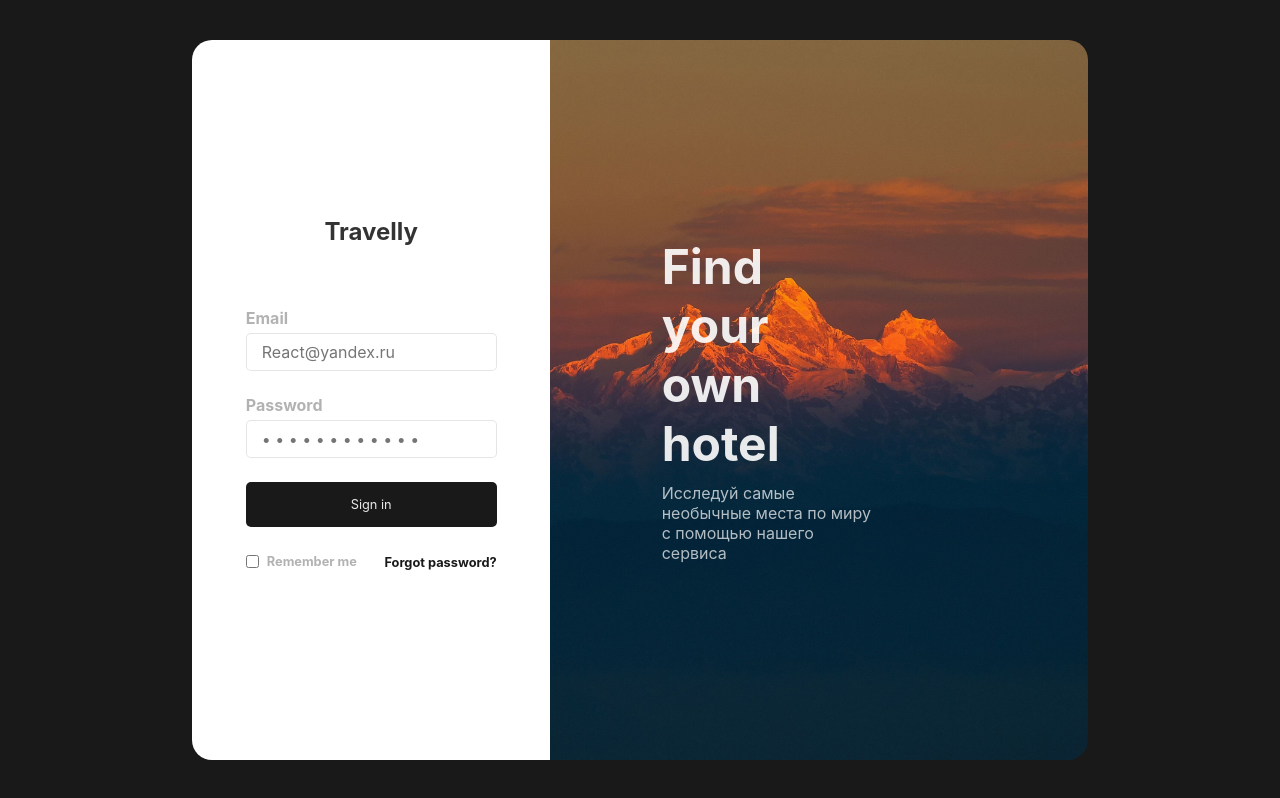
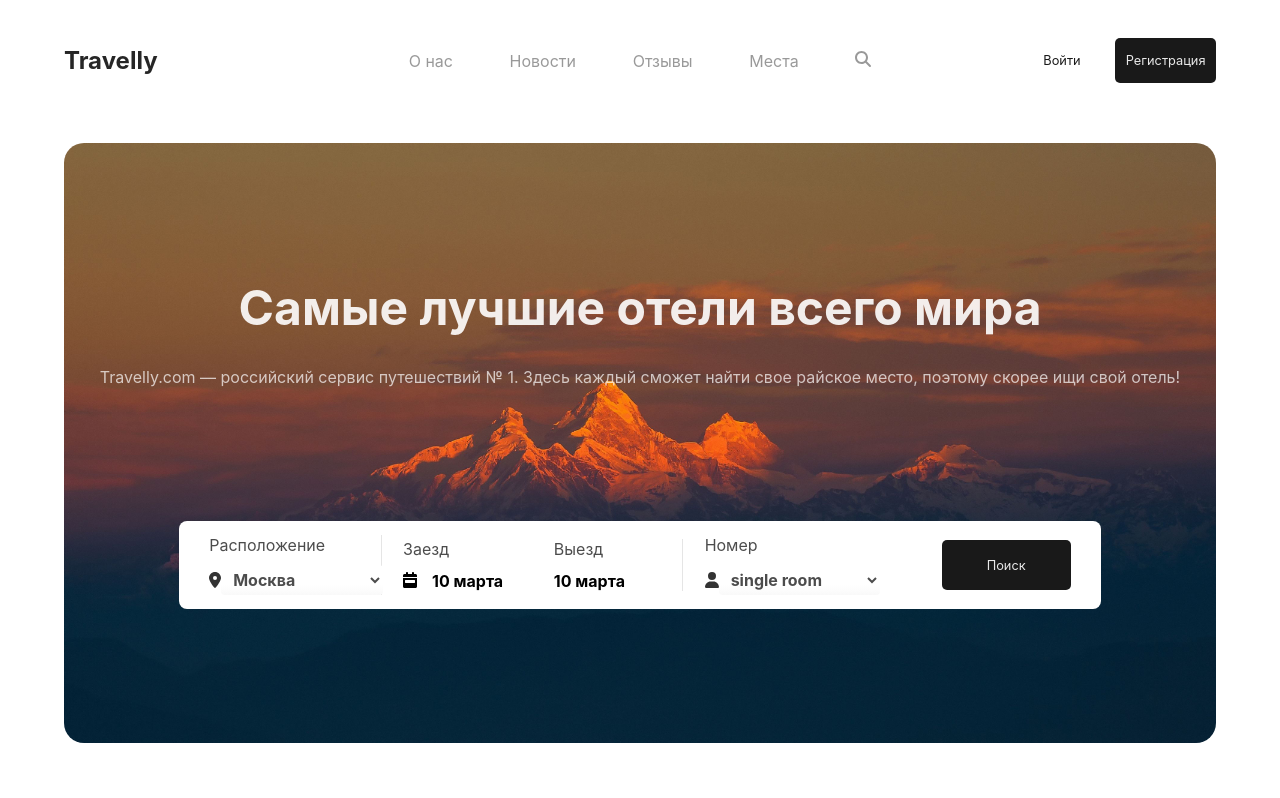
Before and after one commit to StellarLay/react-booking, a React (Create React App) app: page / in a window 1280 px wide. Built offline with nearby package versions, Linux system fonts and the light colour scheme; the HTML template or start-up script is replaced by a standard one.

Commit message:
Complete HeadBooking component

```diff
--- a/src/App.tsx
+++ b/src/App.tsx
@@ -9,7 +9,7 @@ function App() {
     setIsLogin(value);
   };
 
-  if (isLogin) {
+  if (!isLogin) {
     return (
       <div className='homeApp'>
         <Home />
--- a/src/components/Login.tsx
+++ b/src/components/Login.tsx
@@ -2,6 +2,7 @@ import React, { useState, useEffect } from 'react';
 import './css/common.css';
 import './css/login.css';
 import { ThreeDots } from 'react-loader-spinner';
+import SignBtn from './elements/SignBtn';
 // import { IUserProps } from '../types/types';
 
 type IUserProps = {
@@ -13,6 +14,12 @@ const Login = (props: IUserProps) => {
   const [isLogin, setIsLogin] = useState(false);
   const [isLoader, setIsLoader] = useState(false);
 
+  // User
+  const user = {
+    email: 'stellarlay@yandex.ru',
+    password: '12345',
+  };
+
   // Обработчик формы
   const LoginSubmit = (e: React.SyntheticEvent) => {
     e.preventDefault();
@@ -22,7 +29,10 @@ const Login = (props: IUserProps) => {
       password: { value: string };
     };
 
-    if (target.email.value !== '' && target.password.value !== '') {
+    if (
+      target.email.value === user.email &&
+      target.password.value === user.password
+    ) {
       setIsLogin(true);
       setIsLoader(true);
     } else {
@@ -36,7 +46,7 @@ const Login = (props: IUserProps) => {
     let timer = setTimeout(() => {
       setIsLoader(false);
       props.getUserStatus(isLogin);
-    }, 5000);
+    }, 3000);
 
     return () => {
       clearTimeout(timer);
@@ -67,9 +77,7 @@ const Login = (props: IUserProps) => {
             />
           </div>
           {!isLoader ? (
-            <button type='submit' className='login-form__submit-btn'>
-              Sign in
-            </button>
+            <SignBtn className='sign__submit-btn__dark' value='Sign in' />
           ) : (
             <div className='loader'>
               <ThreeDots
--- a/src/components/css/common.css
+++ b/src/components/css/common.css
@@ -23,3 +23,65 @@ a {
 li {
   list-style: none;
 }
+
+.sign__submit-btn__dark {
+  cursor: pointer;
+  width: 100%;
+  border: none;
+  background-color: rgba(0, 0, 0, 0.9);
+  height: 45px;
+  color: rgba(255, 255, 255, 0.9);
+  border-radius: 5px;
+  font-size: 0.8em;
+  transition: 0.2s linear;
+}
+
+.sign__submit-btn__light {
+  cursor: pointer;
+  width: 100%;
+  border: none;
+  background-color: rgba(255, 255, 255, 1);
+  height: 45px;
+  border: 2px solid #fff;
+  color: rgba(0, 0, 0, 0.9);
+  border-radius: 5px;
+  font-size: 0.8em;
+  transition: 0.2s linear;
+}
+
+.sign__submit-btn__dark:hover {
+  cursor: pointer;
+  transition: 0.2s linear;
+  background-color: rgb(14, 69, 105);
+}
+
+.sign__submit-btn__dark:active {
+  transition: 0.2s linear;
+  transform: scale(0.9);
+}
+
+.sign__submit-btn__light:hover {
+  cursor: pointer;
+  transition: 0.2s linear;
+  border: 2px solid rgba(0, 0, 0, 0.9);
+}
+
+.sign__submit-btn__light:active {
+  transition: 0.2s linear;
+  transform: scale(0.9);
+}
+
+select {
+  width: 100%;
+  min-width: 15ch;
+  max-width: 30ch;
+  border: none;
+  border-radius: 0.25em;
+  padding: 0.25em 0.5em;
+  font-size: 1em;
+  cursor: pointer;
+  font-weight: bold;
+  line-height: 1.1;
+  background-color: #fff;
+  background-image: linear-gradient(to top, #f9f9f9, #fff 33%);
+}
--- a/src/components/css/homepage.css
+++ b/src/components/css/homepage.css
@@ -1,6 +1,7 @@
 .homeApp {
   height: 100vh;
   padding: 3% 5%;
+  --main-text-color: rgba(255, 255, 255, 0.9);
 }
 
 .header {
@@ -75,3 +76,105 @@
   display: flex;
   justify-content: flex-end;
 }
+
+/* Head Booking section*/
+.booking-block {
+  margin-top: 60px;
+  height: 75vh;
+  display: flex;
+  flex-direction: column;
+  align-items: center;
+  justify-content: space-evenly;
+  border-radius: 20px;
+  background: url('../img/loginBg.jpg') no-repeat center top/cover;
+}
+
+.booking-block__title {
+  font-size: 3em;
+  color: var(--main-text-color);
+}
+
+.booking-block__head-text {
+  display: flex;
+  flex-direction: column;
+  align-items: center;
+}
+
+.booking-block__subtext {
+  color: rgba(255, 255, 255, 0.7);
+  margin-top: 30px;
+}
+
+.booking-block__form {
+  width: 80%;
+  display: flex;
+  align-items: center;
+  justify-content: space-between;
+  padding: 14px 30px;
+  background-color: #fff;
+  border-radius: 8px;
+}
+
+.select-label {
+  color: rgba(0, 0, 0, 0.7);
+  transition: 0.2s linear;
+}
+
+.select-block {
+  color: rgba(0, 0, 0, 0.7);
+  transition: 0.2s linear;
+}
+
+.select-block:hover {
+  color: rgba(192, 38, 38, 0.7);
+  transition: 0.2s linear;
+}
+
+.booking-block__form-location,
+.booking-block__form-checkOut {
+  border-right: 1px solid rgba(0, 0, 0, 0.1);
+  padding-right: 20px;
+}
+
+.form-location__select,
+.form-abode__select {
+  display: flex;
+  align-items: center;
+  margin-top: 10px;
+}
+
+.location-icon,
+.user-icon {
+  color: rgba(0, 0, 0, 0.8);
+}
+
+.date-picker__from,
+.date-picker__to {
+  border: none;
+  margin-left: 15px;
+  font-weight: bold;
+  padding-top: 2px;
+  width: 100%;
+}
+
+.date-picker__to {
+  margin-left: 0;
+}
+
+.booking-block__form-location {
+  width: 20%;
+}
+
+.booking-block__form-checkIn,
+.booking-block__form-checkOut {
+  width: 15%;
+}
+
+.booking-block__form-abode {
+  width: 15%;
+}
+
+.search-btn__booking {
+  width: 15%;
+  margin-left: 10%;
+}
--- /dev/null
+++ b/src/components/elements/SignBtn.tsx
@@ -0,0 +1,27 @@
+import React, { CSSProperties } from 'react';
+
+type ISignBtnProps = {
+  className: string;
+  value: string;
+  width?: string;
+  height?: string;
+  margin?: string;
+  padding?: string;
+};
+
+const SignBtn = (props: ISignBtnProps) => {
+  let style = {
+    width: props.width,
+    margin: props.margin,
+    padding: props.padding,
+    height: props.height,
+  } as CSSProperties;
+
+  return (
+    <button type='submit' className={props.className} style={style}>
+      {props.value}
+    </button>
+  );
+};
+
+export default SignBtn;
--- /dev/null
+++ b/src/components/homepage/HeadBooking.tsx
@@ -0,0 +1,136 @@
+import React, { useState } from 'react';
+import SignBtn from '../elements/SignBtn';
+import { FontAwesomeIcon } from '@fortawesome/react-fontawesome';
+import DatePicker from 'react-datepicker';
+import 'react-datepicker/dist/react-datepicker.css';
+import {
+  faLocationDot,
+  faUser,
+  faCalendarWeek,
+} from '@fortawesome/free-solid-svg-icons';
+import { registerLocale, setDefaultLocale } from 'react-datepicker';
+import ru from 'date-fns/locale/ru';
+registerLocale('ru', ru);
+
+interface SelectOptions {
+  id: number;
+  value: string;
+  label: string;
+}
+
+const HeadBooking = () => {
+  const locationOptions: SelectOptions[] = [
+    { id: 1, value: 'Москва', label: 'Москва' },
+    { id: 2, value: 'Санкт-Петербург', label: 'Санкт-Петербург' },
+    { id: 3, value: 'Норильск', label: 'Норильск' },
+    { id: 4, value: 'Сочи', label: 'Сочи' },
+    { id: 5, value: 'Красноярск', label: 'Красноярск' },
+  ];
+
+  const roomOptions: SelectOptions[] = [
+    { id: 1, value: 'single room', label: 'single room' },
+    { id: 2, value: 'duo room', label: 'duo room' },
+    { id: 3, value: 'child room', label: 'child room' },
+  ];
+
+  const [selectLocOption, setSelectLocOption] = useState('');
+  const [selectRoomOption, setSelectRoomOption] = useState('');
+  const [startDateIn, setStartDateIn] = useState(new Date());
+  const [startDateOut, setStartDateOut] = useState(new Date());
+
+  // Location&Room select events
+  const locationEvent = (event: React.ChangeEvent<HTMLSelectElement>) => {
+    console.log(event.target.value);
+    setSelectLocOption(event.target.value);
+  };
+
+  const roomEvent = (event: React.ChangeEvent<HTMLSelectElement>) => {
+    console.log(event.target.value);
+    setSelectRoomOption(event.target.value);
+  };
+
+  return (
+    <section className='booking-block'>
+      <div className='booking-block__head-text'>
+        <h1 className='booking-block__title'>Самые лучшие отели всего мира</h1>
+        <span className='booking-block__subtext'>
+          Travelly.com — российский сервис путешествий № 1. Здесь каждый сможет
+          найти свое райское место, поэтому скорее ищи свой отель!
+        </span>
+      </div>
+      <div className='booking-block__form'>
+        <div className='booking-block__form-location'>
+          <span className='select-label form-location__text'>Расположение</span>
+          <div className='form-location__select'>
+            <FontAwesomeIcon icon={faLocationDot} className='location-icon' />
+            <select
+              name='location'
+              value={selectLocOption}
+              onChange={(e) => locationEvent(e)}
+              className='select-block'
+            >
+              {locationOptions.map((option) => (
+                <option key={option.id} value={option.value}>
+                  {option.label}
+                </option>
+              ))}
+            </select>
+          </div>
+        </div>
+        <div className='booking-block__form-checkIn'>
+          <span className='select-label form-checkIn__text'>Заезд</span>
+          <div className='form-location__select'>
+            <FontAwesomeIcon icon={faCalendarWeek} className='checkIn-icon' />
+            <DatePicker
+              selected={startDateIn}
+              onChange={(date: Date) => setStartDateIn(date)}
+              dateFormat='d MMMM'
+              locale='ru'
+              className='date-picker__from'
+            />
+          </div>
+        </div>
+        <div className='booking-block__form-checkOut'>
+          <span className='select-label form-checkOut__text'>Выезд</span>
+          <div className='form-location__select'>
+            <DatePicker
+              selected={startDateOut}
+              onChange={(date: Date) => setStartDateOut(date)}
+              dateFormat='d MMMM'
+              locale='ru'
+              className='date-picker__to'
+            />
+          </div>
+        </div>
+        <div className='booking-block__form-abode'>
+          <span className='select-label form-abode__text'>Номер</span>
+          <div className='form-abode__select'>
+            <FontAwesomeIcon icon={faUser} className='user-icon' />
+            <select
+              name='abode'
+              value={selectRoomOption}
+              onChange={(e) => roomEvent(e)}
+              className='select-block'
+            >
+              {roomOptions.map((option) => (
+                <option key={option.id} value={option.value}>
+                  {option.label}
+                </option>
+              ))}
+            </select>
+          </div>
+        </div>
+        <div className='search-btn__booking'>
+          <SignBtn
+            className='sign__submit-btn__dark'
+            value='Поиск'
+            width='100%'
+            height='50px'
+          />
+        </div>
+      </div>
+    </section>
+  );
+};
+
+export default HeadBooking;
--- a/src/components/homepage/Header.tsx
+++ b/src/components/homepage/Header.tsx
@@ -1,6 +1,7 @@
 import React from 'react';
 import { FontAwesomeIcon } from '@fortawesome/react-fontawesome';
 import { faSearch } from '@fortawesome/free-solid-svg-icons';
+import SignBtn from '../elements/SignBtn';
 
 const Header = () => {
   return (
@@ -30,12 +31,17 @@ const Header = () => {
         </nav>
       </div>
       <div className='header__sign-btns-block'>
-        <button type='submit' className='log-in__btn'>
-          Log in
-        </button>
-        <button type='submit' className='sign-up__btn'>
-          Sign up
-        </button>
+        <SignBtn
+          className='sign__submit-btn__light'
+          value='Войти'
+          width='30%'
+          margin='0 10px 0 0'
+        />
+        <SignBtn
+          className='sign__submit-btn__dark'
+          value='Регистрация'
+          width='35%'
+        />
       </div>
     </div>
   );
--- a/src/components/homepage/Home.tsx
+++ b/src/components/homepage/Home.tsx
@@ -2,11 +2,13 @@ import React from 'react';
 import '../css/common.css';
 import '../css/homepage.css';
 import Header from './Header';
+import HeadBooking from './HeadBooking';
 
 const HomePage = () => {
   return (
     <div className='homepage'>
       <Header />
+      <HeadBooking />
     </div>
   );
 };
--- a/tsconfig.json
+++ b/tsconfig.json
@@ -18,7 +18,7 @@
     "resolveJsonModule": true,
     "isolatedModules": true,
     "noEmit": true,
-    "jsx": "react-jsx"
+    "jsx": "preserve"
   },
   "include": [
     "src"
```
Also changed, not shown: package.json (+6 -1 lines), 1 other file (tests, documents, lock files or other folders).
